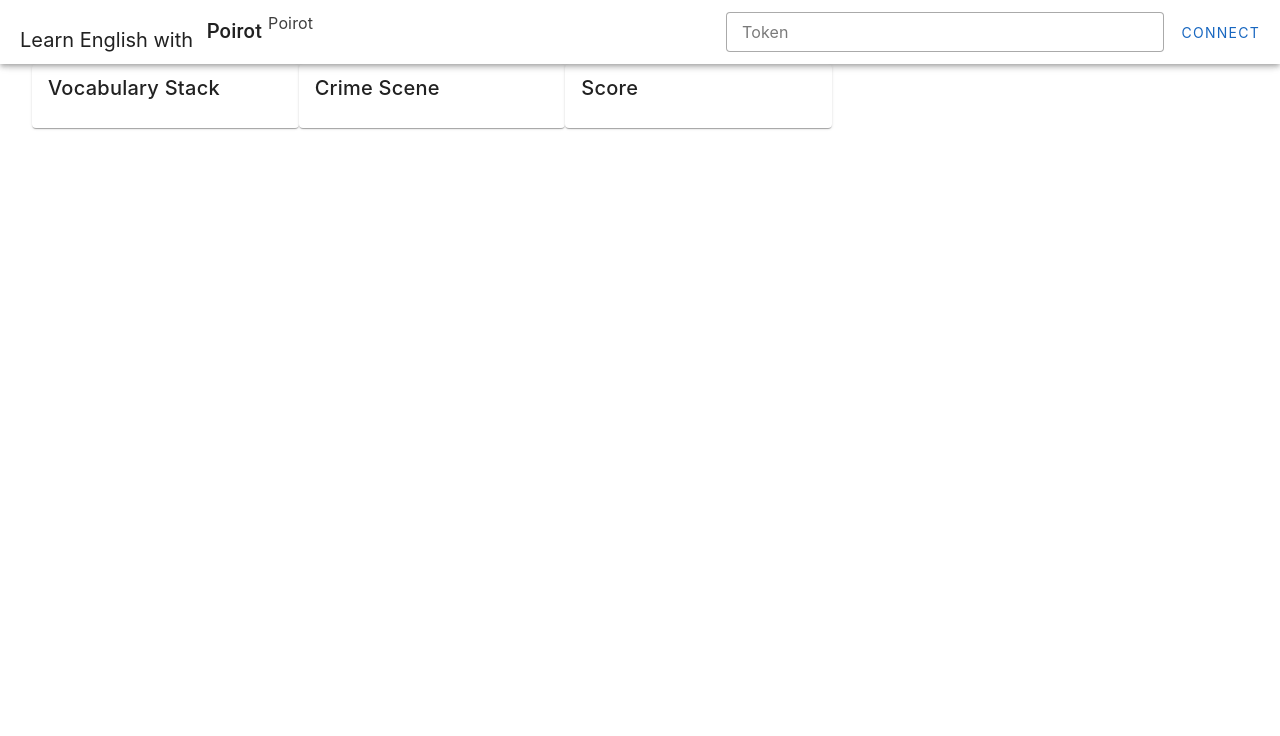
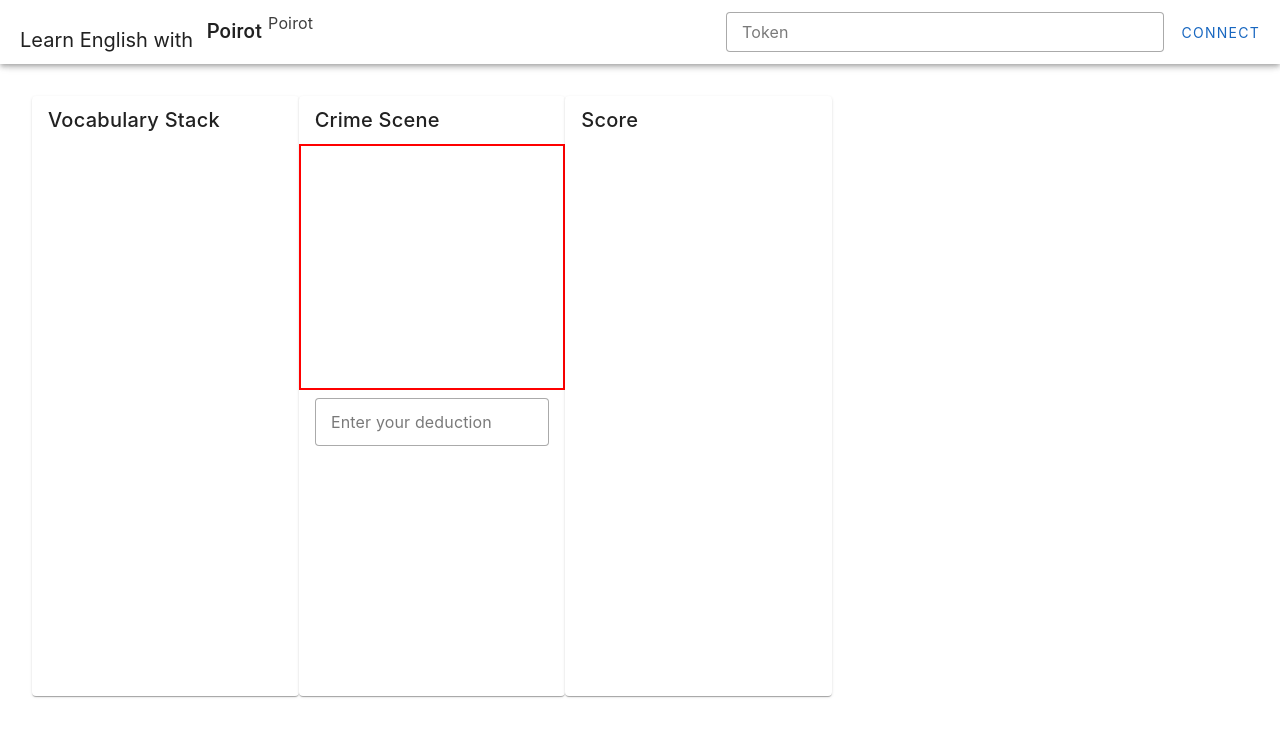
Before and after one commit to MMaus/hm10-poirot, a Vue app: page / in a window 1280 px wide. Shown: the top 736 px of the page. Built offline with nearby package versions, Linux system fonts and the light colour scheme.

Commit message:
add first shot of CrimeScene component

```diff
--- a/src/components/CrimeScene.vue
+++ b/src/components/CrimeScene.vue
@@ -1,12 +1,24 @@
 <script setup lang="ts">
-// Component logic will go here
+import CrimeSceneSteps from './CrimeSceneSteps.vue'
+import { ref } from 'vue'
+
+const userInput = ref('')
 </script>
 
 <template>
-  <v-card class="fill-height">
+  <v-card class="fill-height d-flex flex-column">
     <v-card-title>Crime Scene</v-card-title>
-    <v-card-text>
-      <!-- Crime scene content will go here -->
+    <v-card-text class="flex-grow-1 pa-0">
+      <CrimeSceneSteps />
+    </v-card-text>
+    <v-card-text class="py-2">
+      <v-text-field
+        v-model="userInput"
+        label="Enter your deduction"
+        variant="outlined"
+        density="comfortable"
+        hide-details
+      />
     </v-card-text>
   </v-card>
 </template>
@@ -14,5 +26,6 @@
 <style scoped>
 .fill-height {
   height: 100%;
+  min-height: 600px;
 }
 </style>
--- /dev/null
+++ b/src/components/CrimeSceneSteps.vue
@@ -0,0 +1,17 @@
+<script setup lang="ts">
+// Component logic will go here
+</script>
+
+<template>
+  <div class="crime-scene-steps">
+    <!-- Content will go here -->
+  </div>
+</template>
+
+<style scoped>
+.crime-scene-steps {
+  border: 2px solid red;
+  height: 100%;
+  width: 100%;
+}
+</style>
--- a/src/router/index.ts
+++ b/src/router/index.ts
@@ -1,5 +1,5 @@
 import { createRouter, createWebHistory } from 'vue-router'
-import HomeView from '../views/HomeView.vue'
+import MainView from '@/views/MainView.vue'
 
 const router = createRouter({
   history: createWebHistory(import.meta.env.BASE_URL),
@@ -7,15 +7,7 @@ const router = createRouter({
     {
       path: '/',
       name: 'home',
-      component: HomeView,
-    },
-    {
-      path: '/about',
-      name: 'about',
-      // route level code-splitting
-      // this generates a separate chunk (About.[hash].js) for this route
-      // which is lazy-loaded when the route is visited.
-      component: () => import('../views/AboutView.vue'),
+      component: MainView,
     },
   ],
 })
--- a/src/views/AboutView.vue
+++ /dev/null
@@ -1,15 +0,0 @@
-<template>
-  <div class="about">
-    <h1>This is an about page</h1>
-  </div>
-</template>
-
-<style>
-@media (min-width: 1024px) {
-  .about {
-    min-height: 100vh;
-    display: flex;
-    align-items: center;
-  }
-}
-</style>
--- a/src/views/HomeView.vue
+++ /dev/null
@@ -1,9 +0,0 @@
-<script setup lang="ts">
-import TheWelcome from '../components/TheWelcome.vue'
-</script>
-
-<template>
-  <main>
-    <TheWelcome />
-  </main>
-</template>
--- a/src/views/MainView.vue
+++ b/src/views/MainView.vue
@@ -5,7 +5,7 @@ import ScoreBoard from '@/components/ScoreBoard.vue'
 </script>
 
 <template>
-  <div class="main-container mx-auto">
+  <div class="main-container mx-auto mt-8">
     <v-row no-gutters>
       <v-col cols="4">
         <VocabularyStack />
@@ -25,5 +25,6 @@ import ScoreBoard from '@/components/ScoreBoard.vue'
   min-width: 800px;
   max-width: 1200px;
   width: 100%;
+  min-height: 600px;
 }
 </style>
```
